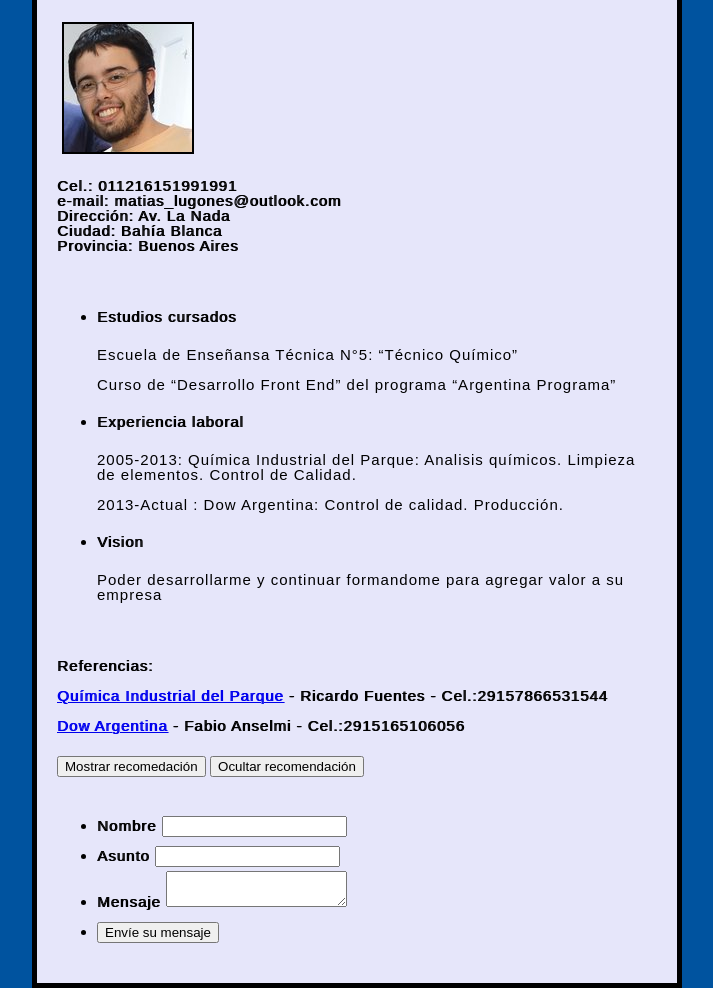
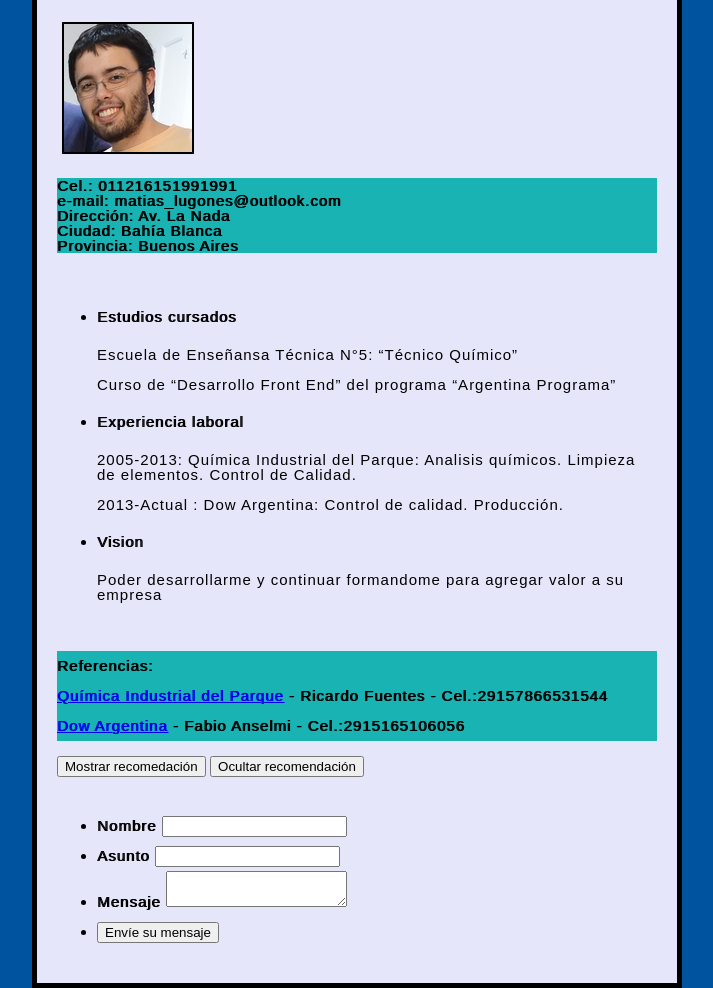
Before and after one commit to matiaslugonesaa/matiaslugonesaa.github.io, a plain HTML site: page index.html in a window 1280 px wide. Shown: the part 97-1085 px from the top of the page, without its empty margins (283-996 px from the left). Drawn offline with Linux system fonts and the light colour scheme.

Commit message:
Update estilos.css

```diff
--- a/estilos.css
+++ b/estilos.css
@@ -18,16 +18,19 @@
     letter-spacing: 1px;
   }
 #referencias {
+  background-color: #1ab3b3;
     font-size: 15px;
     line-height: 2;
     letter-spacing: 1px;
     text-shadow: 1px 0 0 currentColor;
   }
 
-  #contacto {
+  #contacto,#formulario {
+    background-color: #1ab3b3;
     font-size: 15px;
     letter-spacing: 1px;
     text-shadow: 1px 0 0 currentColor;
+    width: 600px;
   }
 
   html {
@@ -53,5 +56,4 @@
   img {
     border: 2px solid black;
     margin: 5px;
-
   }
```
